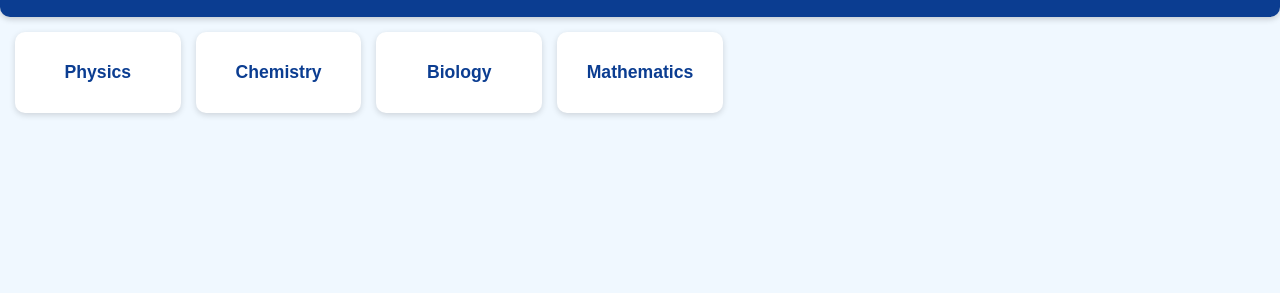
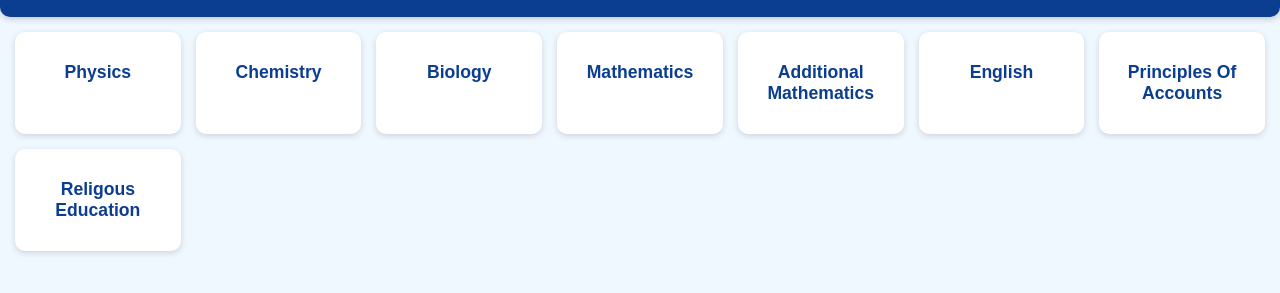
Before and after one commit to finceptuitions-dot/finceptuitions, a plain HTML site: page subject_selection.html in a window 1280 px wide. Shown: the part 51-344 px from the top of the page. Drawn offline with Linux system fonts and the light colour scheme.

Commit message:
Update subject_selection.html

```diff
--- a/subject_selection.html
+++ b/subject_selection.html
@@ -114,6 +114,18 @@ body {
         <div class="subject-card">
             <a href="grade_selection.html?subject=math&type=videos">Mathematics</a>
         </div>
+        <div class="subject-card">
+            <a href="grade_selection.html?subject=math&type=videos">Additional Mathematics</a>
+        </div>
+        <div class="subject-card">
+            <a href="grade_selection.html?subject=math&type=videos">English</a>
+        </div>
+        <div class="subject-card">
+            <a href="grade_selection.html?subject=math&type=videos">Principles Of Accounts</a>
+        </div>
+        <div class="subject-card">
+            <a href="grade_selection.html?subject=math&type=videos">Religous Education</a>
+        </div>
     </div>
 </div>
 
```
